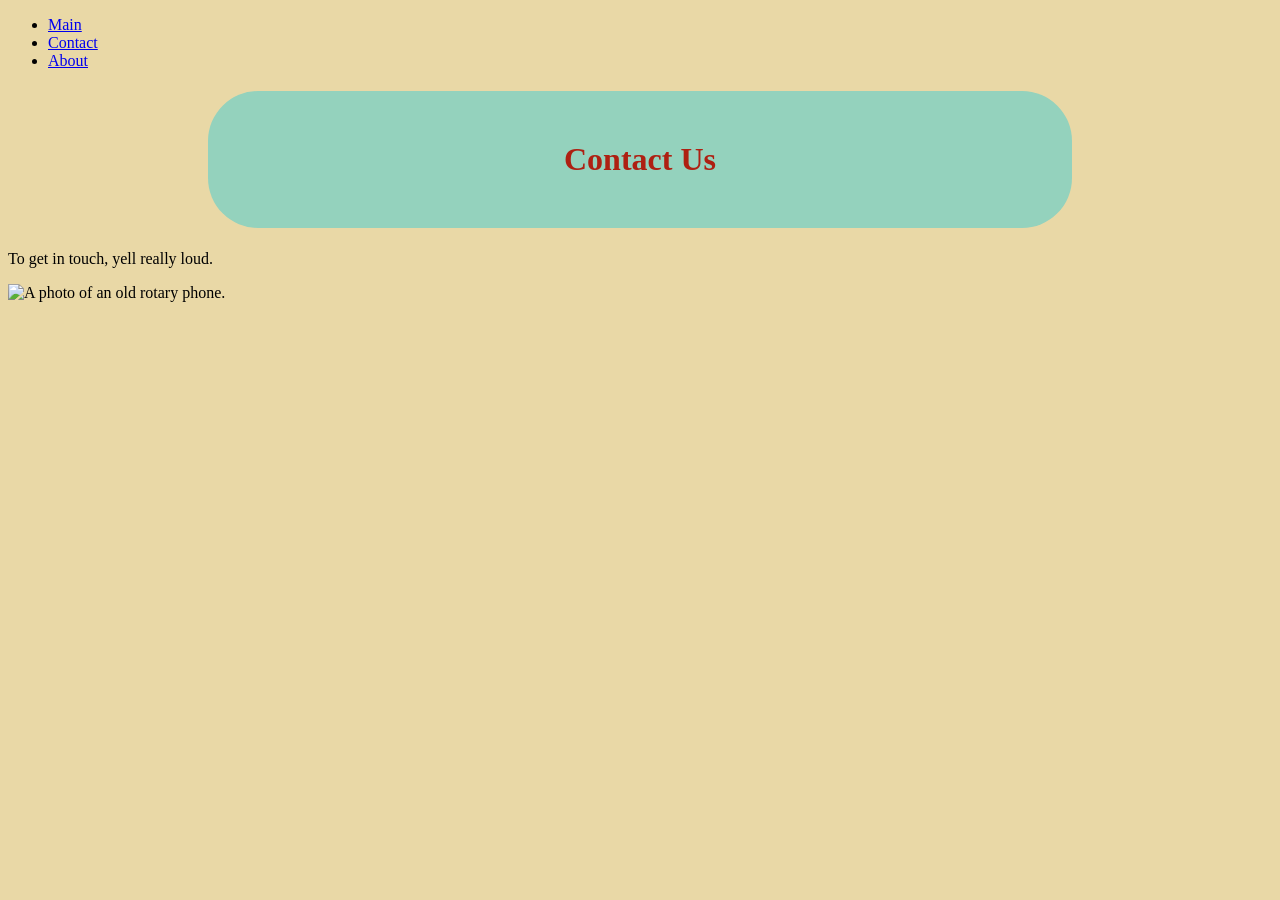
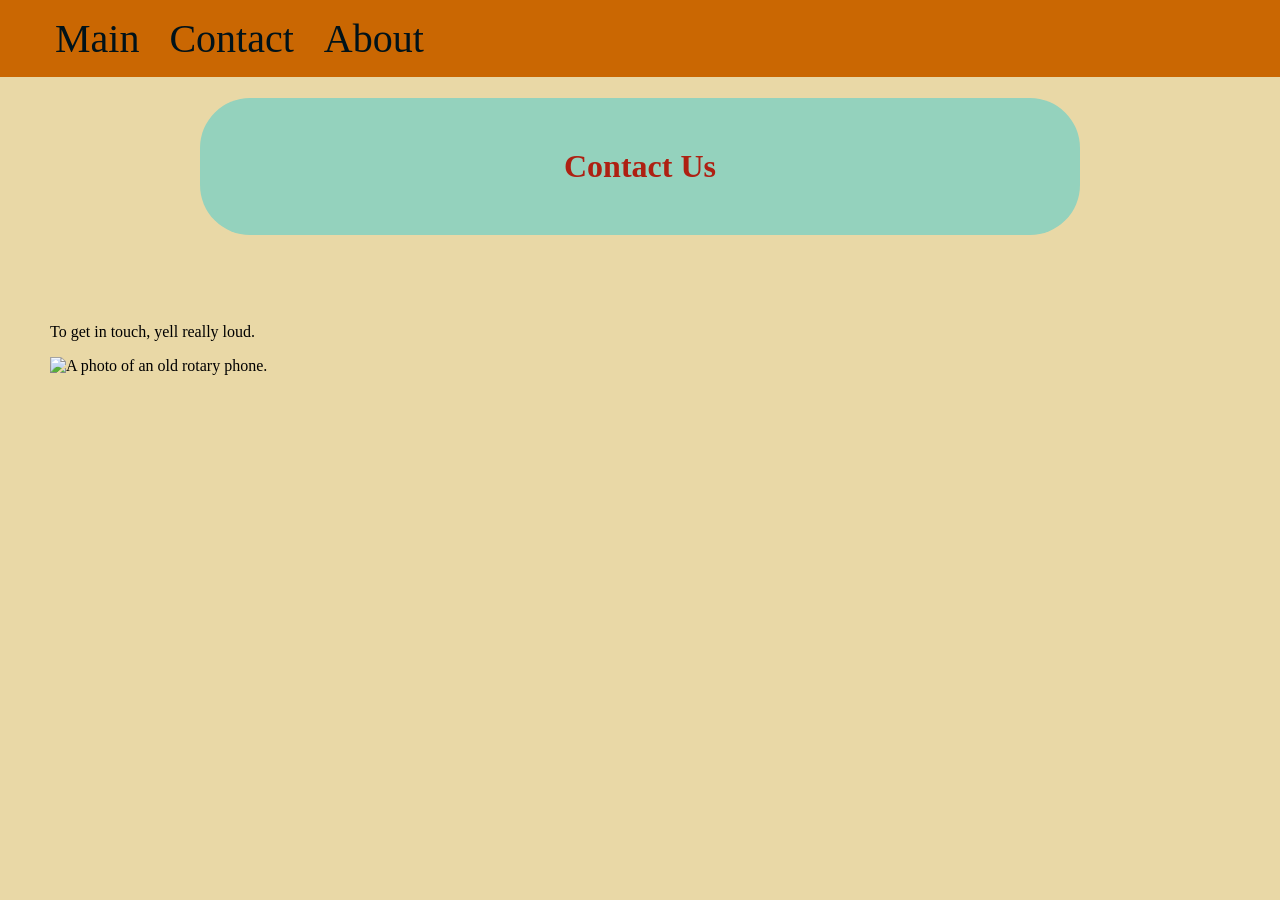

nav bar

--- a/Period 1/website/style.css
+++ b/Period 1/website/style.css
@@ -13,6 +13,8 @@ h1 {
 
 body {
     background-color: #E9D8A6;
+    margin: 0;
+    padding: 0;
 }
 
 #important {
@@ -25,4 +27,30 @@ body {
     padding: 25px;
     margin-left: 75px;
     margin-right: 75px;
+}
+
+nav ul {
+    list-style-type: none;
+    display: flex;
+    justify-content: left;
+    background-color: #CA6702;
+    padding-top: 15px;
+    padding-bottom: 15px;
+    margin: 0;
+}
+
+nav ul li a {
+    text-decoration: none;
+    font-size: 2.5em;
+    padding: 15px;
+    color: #001219;
+}
+
+nav ul li a:hover {
+    background-color: #BB3E03;
+    color: #005F73;
+}
+
+#content {
+    padding: 50px;
 }
